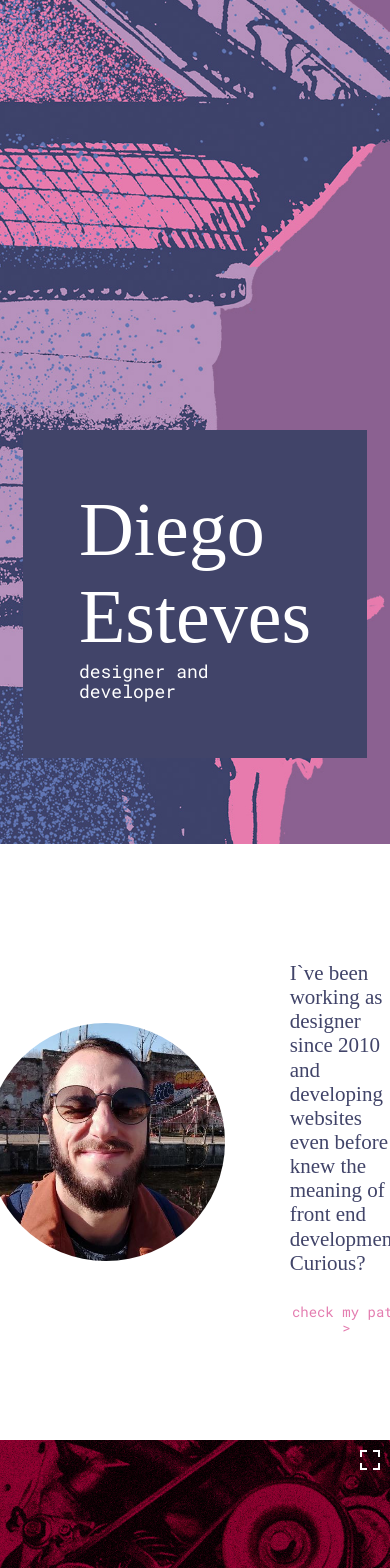
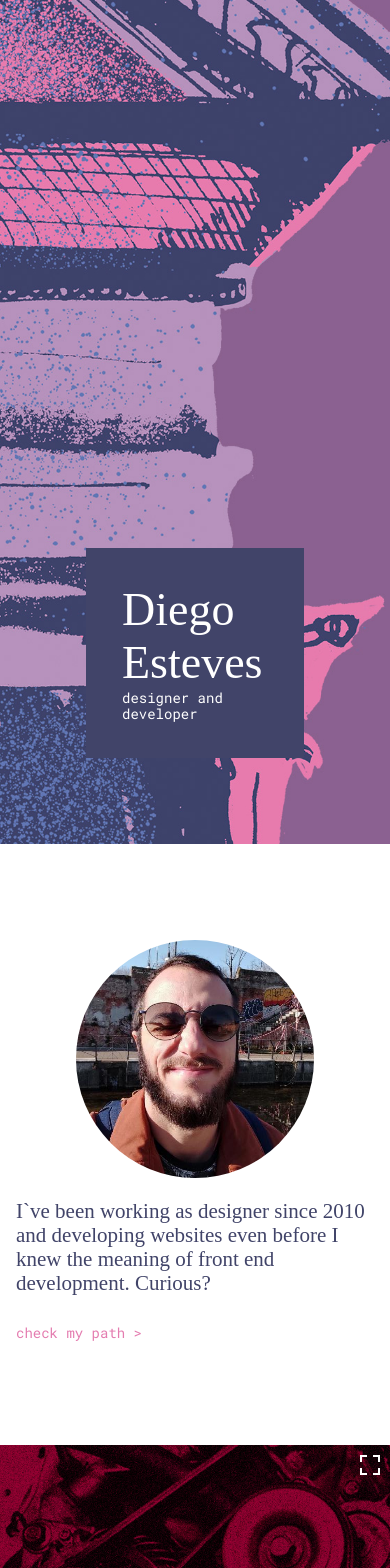
Before and after one commit to diegofelipece/nxt-diego-esteves, a Next.js app: page / in a window 390 px wide. Shown: the top 1568 px of the page. Built offline with nearby package versions, Linux system fonts and the light colour scheme.

Commit message:
feat: improve responsive

```diff
--- a/styles/components/AboutMe.module.scss
+++ b/styles/components/AboutMe.module.scss
@@ -1,4 +1,5 @@
 @import '../_variables.scss';
+@import '../mixins/breakpoints.scss';
 
 .about_me {
   background-color: $white-color;
@@ -17,11 +18,15 @@
   &__inner {
     padding: 6rem 1rem;
     display: flex;
-    flex-flow: row;
+    flex-flow: column;
     align-items: center;
     justify-content: center;
     max-width: 800px;
     margin: auto;
+
+    @include up-breakpoint(sm) {
+      flex-flow: row;
+    }
 
     &__image {
       border-radius: 100%;
@@ -31,8 +36,12 @@
       position: relative;
       flex-grow: initial;
       display: flex;
-      min-width: 238px;
-      margin-right: 65px;
+      min-width: 200px;
+
+      @include up-breakpoint(sm) {
+        min-width: 238px;
+        margin-right: 65px;
+      }
     }
 
     &__description {
--- a/styles/components/BigBanner.module.scss
+++ b/styles/components/BigBanner.module.scss
@@ -9,9 +9,9 @@
   flex-flow: column;
   align-items: center;
   justify-content: flex-end;
-  padding: 86px;
   background-position: center;
   background-size: cover;
+  padding: 86px;
 
   &__box {
     color: $white-color;
--- a/styles/components/Footer.module.scss
+++ b/styles/components/Footer.module.scss
@@ -1,4 +1,5 @@
 @import "../_variables.scss";
+@import '../mixins/breakpoints.scss';
 
 .footer {
   background: #f2f2f2;
@@ -13,7 +14,11 @@
     display: flex;
     justify-content: center;
     align-items: center;
-    column-gap: 4rem;
+    column-gap: 1rem;
+
+    @include up-breakpoint(md) {
+      column-gap: 4rem;
+    }
 
     &__item {
       display: inline;
--- a/styles/components/Logo.module.scss
+++ b/styles/components/Logo.module.scss
@@ -1,13 +1,21 @@
 @import "../_variables.scss";
+@import '../mixins/breakpoints.scss';
 
 .logo {
   color: $white-color;
   background-color: $secondary-color;
-  padding: 56px;
-  position: relative;
+  padding: 36px;
+
+  @include up-breakpoint(md) {
+    padding: 56px;
+  }
 
   &.--small {
-    padding: 22px;
+    padding: 10px 16px;
+
+    @include up-breakpoint(sm) {
+      padding: 22px;
+    }
   }
 
   &__clickable {
@@ -24,18 +32,30 @@
   &__title {
     font-family: $caslon;
     font-weight: normal;
-    font-size: 76px;
     padding: 0;
     margin: 0;
+    font-size: 46px;
+
+    @include up-breakpoint(md) {
+      font-size: 76px;
+    }
 
     .--small & {
-      font-size: 22px;
+      font-size: 18px;
+
+      @include up-breakpoint(sm) {
+        padding: 22px;
+      }
     }
   }
 
   &__subtitle {
-    font-size: 18px;
     padding: 0;
     margin: 0;
+    font-size: 14px;
+
+    @include up-breakpoint(md) {
+      font-size: 18px;
+    }
   }
 }
--- a/styles/components/ProjectDetails.module.scss
+++ b/styles/components/ProjectDetails.module.scss
@@ -1,4 +1,5 @@
 @import '../_variables.scss';
+@import '../mixins/breakpoints.scss';
 
 .project_details {
   background-color: $white-color;
@@ -85,15 +86,23 @@
     &__title {
       font-family: $caslon;
       font-weight: normal;
-      font-size: 48px;
       color: $secondary-color;
       margin: 0;
+      font-size: 30px;
+
+      @include up-breakpoint(sm) {
+        font-size: 48px;
+      }
     }
 
     &__category {
-      font-size: 14px;
       color: $tertiary-color;
       margin: 0;
+      font-size: 12px;
+
+      @include up-breakpoint(sm) {
+        font-size: 14px;
+      }
     }
   }
 }
--- a/styles/globals.scss
+++ b/styles/globals.scss
@@ -1,19 +1,10 @@
 @import "./_variables";
+@import "./mixins/_breakpoints";
+@import "./mixins/font-face";
 @import 'normalize.css/normalize.css';
 
 // tipography
 @import "https://fonts.googleapis.com/css?family=Roboto+Mono";
-
-@mixin font-face($family, $name, $weight, $style) {
-	@font-face {
-		font-family: $family;
-		src: url("/fonts/" + $name + ".eot?#iefix") format("embedded-opentype"),
-			url("/fonts/" + $name + ".otf") format("opentype"), url("/fonts/" + $name + ".woff") format("woff"),
-			url("/fonts/" + $name + ".ttf") format("truetype"), url("/fonts/" + $name + ".svg#" + $name + "") format("svg");
-		font-weight: $weight;
-		font-style: $style;
-	}
-}
 
 @include font-face("ACaslonPro", "ACaslonPro-Regular", "normal", "normal");
 
--- /dev/null
+++ b/styles/mixins/_breakpoints.scss
@@ -0,0 +1,51 @@
+$grid-breakpoints: (
+  xs: 0,
+  sm: 576px,
+  md: 768px,
+  lg: 992px,
+  xl:1200px
+) !default;
+
+@mixin down-breakpoint($breakpoint) {
+  @if map-has-key($grid-breakpoints, $breakpoint) {
+    @media only screen and (max-width : map-get($grid-breakpoints, $breakpoint)) {
+      @content;
+    }
+  }
+
+  @else {
+    @error "Unfortunately, no value could be retrieved from `#{$breakpoint}`. Available breakpoints are: #{map-keys($grid-breakpoints)}.";
+  }
+}
+
+@mixin up-breakpoint($breakpoint) {
+  @if map-has-key($grid-breakpoints, $breakpoint) {
+    @media only screen and (min-width : map-get($grid-breakpoints, $breakpoint)) {
+      @content;
+    }
+  }
+
+  @else {
+    @error "Unfortunately, no value could be retrieved from `#{$breakpoint}`. Available breakpoints are: #{map-keys($grid-breakpoints)}.";
+  }
+}
+
+@mixin between-breakpoints($initial-breakpoint, $final-breakpoint) {
+  @if (
+    $initial-breakpoint
+    and $final-breakpoint
+    and map-has-key($grid-breakpoints, $initial-breakpoint)
+    and map-has-key($grid-breakpoints, $final-breakpoint)
+  ) {
+    $b1: map-get($grid-breakpoints, $initial-breakpoint);
+    $b2: map-get($grid-breakpoints, $final-breakpoint);
+
+    @media only screen and (min-width : $b1) and (max-width : $b2) {
+      @content;
+    }
+  }
+
+  @else {
+    @error "You need to define valid initial and final breakpoints. Available breakpoints are: #{map-keys($grid-breakpoints)}.";
+  }
+}
--- /dev/null
+++ b/styles/mixins/_font-face.scss
@@ -0,0 +1,10 @@
+@mixin font-face($family, $name, $weight, $style) {
+	@font-face {
+		font-family: $family;
+		src: url("/fonts/" + $name + ".eot?#iefix") format("embedded-opentype"),
+			url("/fonts/" + $name + ".otf") format("opentype"), url("/fonts/" + $name + ".woff") format("woff"),
+			url("/fonts/" + $name + ".ttf") format("truetype"), url("/fonts/" + $name + ".svg#" + $name + "") format("svg");
+		font-weight: $weight;
+		font-style: $style;
+	}
+}
```
